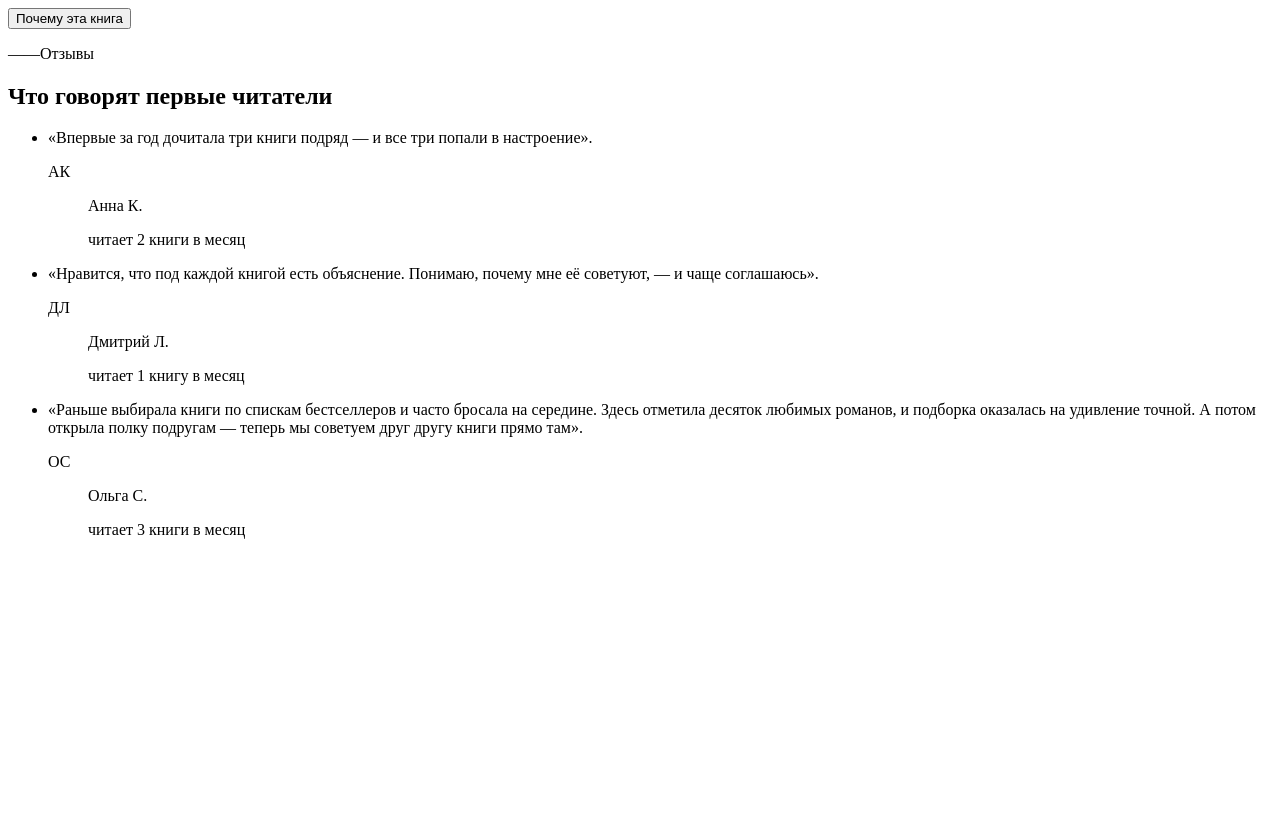
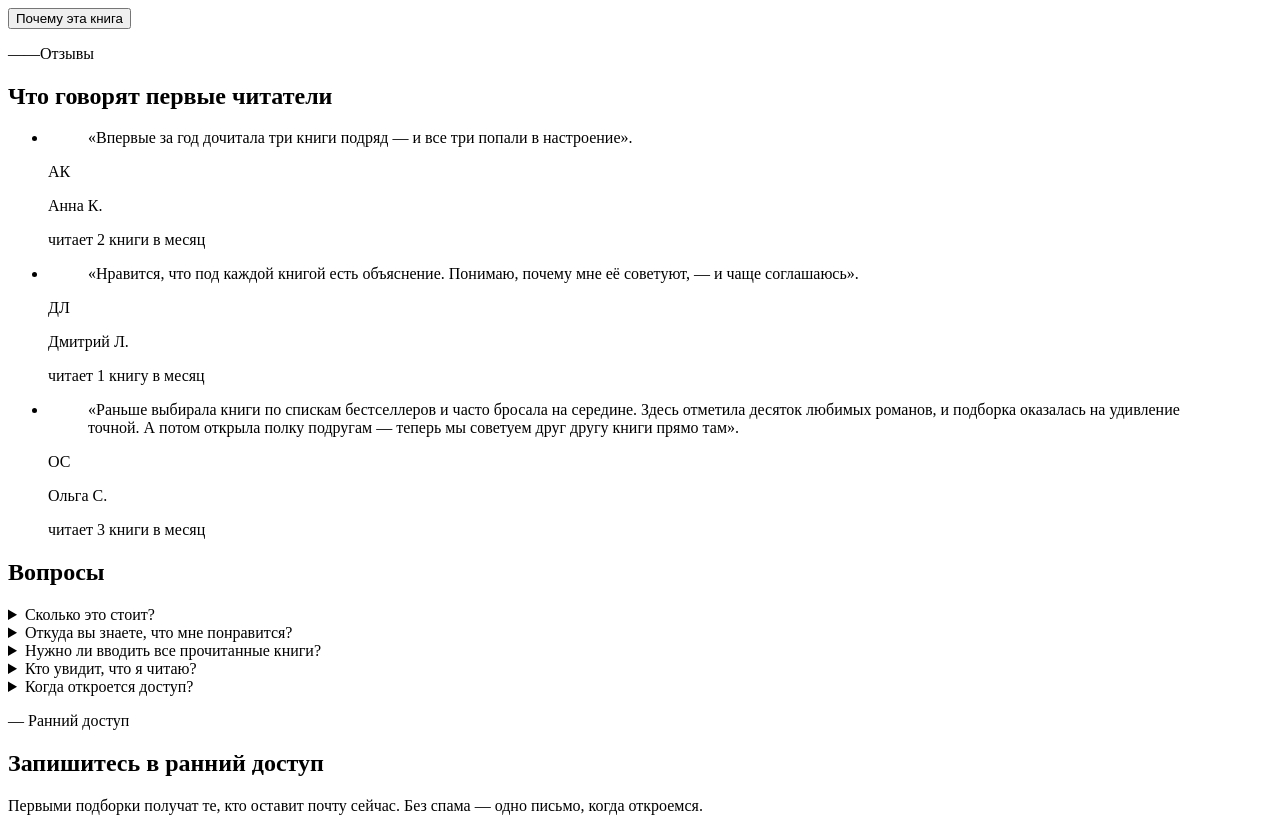
Before and after one commit to KoryakinaAnastasiia/dushevnaya-kniga, a plain HTML site: page index.html in a window 1280 px wide. Shown: the part 5260-6091 px from the top of the page. Before the commit the page ends 5815 px from the top, so only its background shows below. Drawn offline with Linux system fonts and the light colour scheme; a web font is replaced by a local one.

Commit message:
Add FAQ and signup sections

```diff
--- a/index.html
+++ b/index.html
@@ -35,7 +35,7 @@
         </p>
         <div>
           <a href="#signup">Записаться в ранний доступ</a>
-          <a href="#signup">Как это работает</a>
+          <a href="#how-it-works">Как это работает</a>
         </div>
       </section>
       <ul>
@@ -170,48 +170,84 @@
         <h2>Что говорят первые читатели</h2>
         <ul>
           <li>
-            <p>
+            <blockquote>
               «Впервые за год дочитала три книги подряд — и все три попали в
               настроение».
-            </p>
+            </blockquote>
             <div>
               <p>АК</p>
-              <ul>
+              <div>
                 <p>Анна К.</p>
                 <p>читает 2 книги в месяц</p>
-              </ul>
+              </div>
             </div>
           </li>
           <li>
-            <p>
+            <blockquote>
               «Нравится, что под каждой книгой есть объяснение. Понимаю, почему
               мне её советуют, — и чаще соглашаюсь».
-            </p>
+            </blockquote>
             <div>
               <p>ДЛ</p>
-              <ul>
+              <div>
                 <p>Дмитрий Л.</p>
                 <p>читает 1 книгу в месяц</p>
-              </ul>
+              </div>
             </div>
           </li>
           <li>
-            <p>
+            <blockquote>
               «Раньше выбирала книги по спискам бестселлеров и часто бросала на
               середине. Здесь отметила десяток любимых романов, и подборка
               оказалась на удивление точной. А потом открыла полку подругам —
               теперь мы советуем друг другу книги прямо там».
-            </p>
+            </blockquote>
             <div>
               <p>ОС</p>
-              <ul>
+              <div>
                 <p>Ольга С.</p>
                 <p>читает 3 книги в месяц</p>
-              </ul>
+              </div>
             </div>
           </li>
         </ul>
       </section>
+      <section id="questions">
+        <h2>Вопросы</h2>
+        <details>
+          <summary>Сколько это стоит?</summary>
+          <p>
+            В раннем доступе — бесплатно. Вы получите подборки, сможете отмечать
+            прочитанное и делиться полкой.
+          </p>
+          <p>
+            После запуска основные подборки останутся бесплатными. Если появится
+            платная часть, мы предупредим за месяц и ничего не спишем без вашего
+            согласия.
+          </p>
+        </details>
+        <details>
+          <summary>Откуда вы знаете, что мне понравится?</summary>
+        </details>
+        <details>
+          <summary>Нужно ли вводить все прочитанные книги?</summary>
+        </details>
+        <details>
+          <summary>Кто увидит, что я читаю?</summary>
+        </details>
+        <details>
+          <summary>Когда откроется доступ?</summary>
+        </details>
+      </section>
+      <section id="signup">
+        <p>— Ранний доступ</p>
+        <h2>Запишитесь в ранний доступ</h2>
+        <p>
+          Первыми подборки получат те, кто оставит почту сейчас. Без спама —
+          одно письмо, когда откроемся.
+        </p>
+        <article></article>
+      </section>
     </main>
   </body>
 </html>
```
